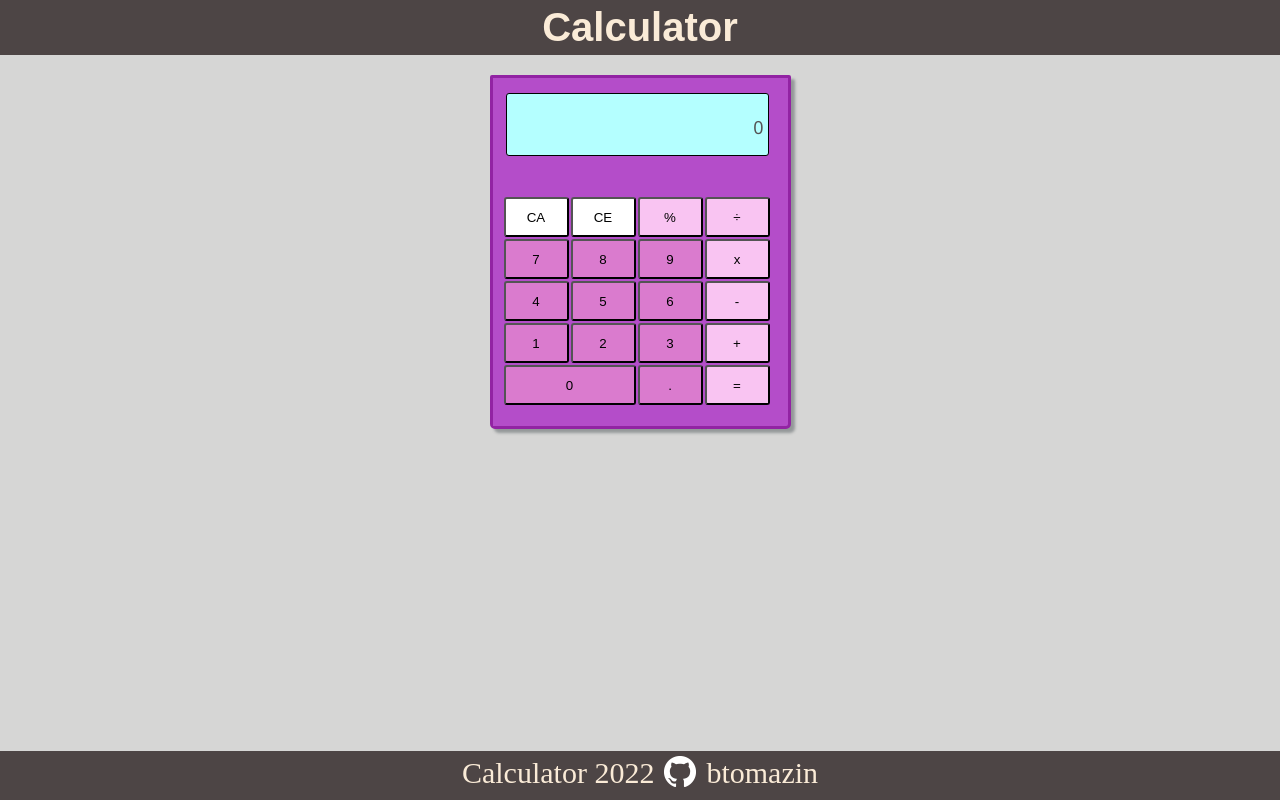
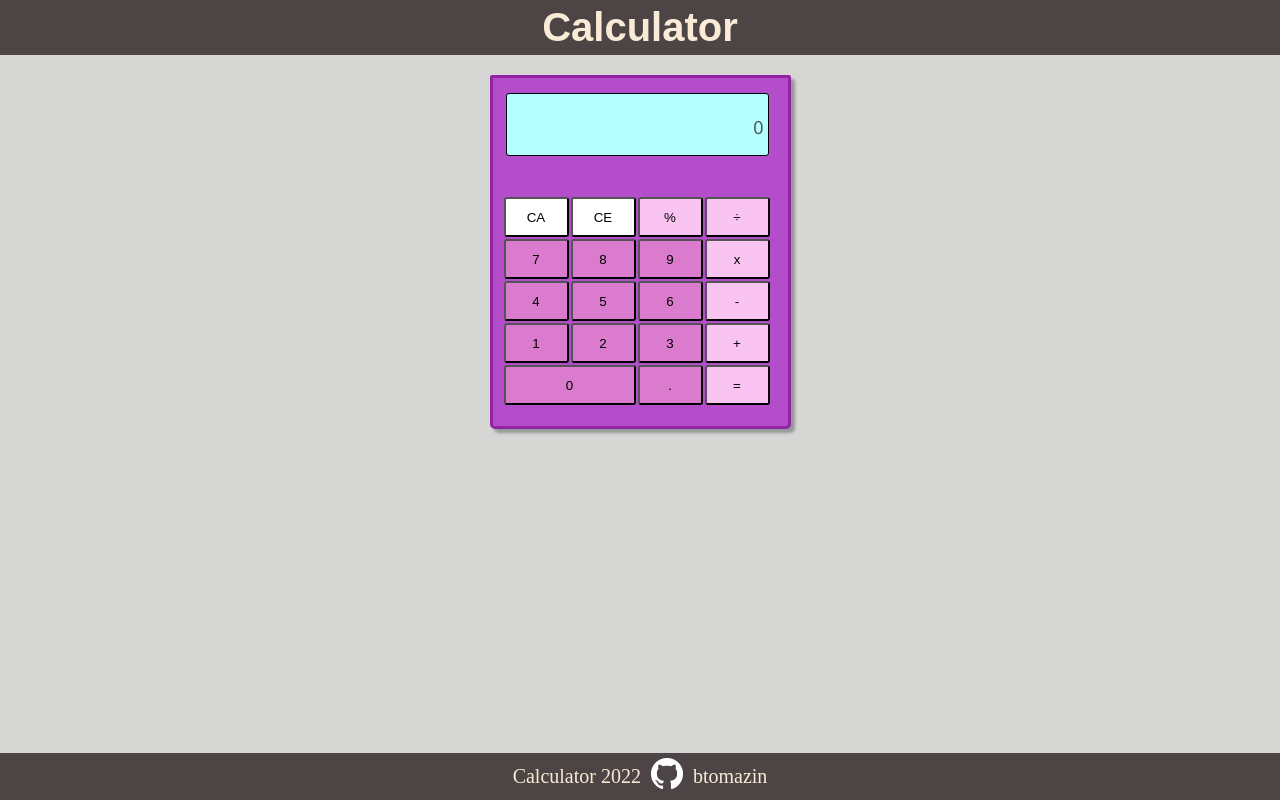
Before and after one commit to btomazin/calculator, a plain HTML site: page index.html in a window 1280 px wide. Drawn offline with Linux system fonts and the light colour scheme.

Commit message:
change font size of footer

```diff
--- a/style.css
+++ b/style.css
@@ -38,10 +38,11 @@ body{
 	background-color: rgb(77, 69, 69);
 	color: antiquewhite;
 	padding: 5px;
-	font-size: 30px;
+	font-size: 20px;
 	display: flex;
 	gap: 10px;
 	justify-content: center;
+	align-items: center;
 
 }
 
```
